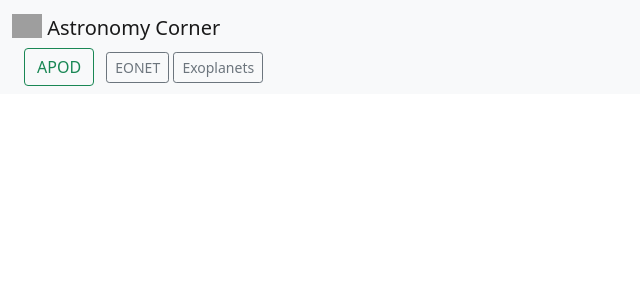
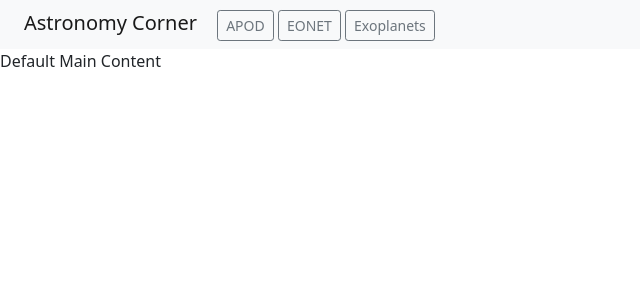
Before and after one commit to adolfojmnz/astronomy-corner, a Django app: template templates/base.html in a window 1280 px wide. Shown: the top 300 px of the page, without its empty margins (0-640 px from the left). Run offline with Django 3.2, Linux system fonts and the light colour scheme; the template is opened without the code that fills it, so the values that code supplies are empty; grey boxes are pictures that could not be loaded.

Commit message:
Change old navbar for a Bootstrap navbar

```diff
--- a/templates/base.html
+++ b/templates/base.html
@@ -1,28 +1,31 @@
 <!DOCTYPE html>
 <hrml lang="en">
 	<head>
+		{% block meta %}
 		<meta charset="utf-8">
+		{% endblock %}
+
 		<title>
 			{% block title %}
 			Block Title
 			{% endblock %}
 		</title>
-		<link href="https://cdn.jsdelivr.net/npm/bootstrap@5.1.3/dist/css/bootstrap.min.css"
-			  rel="stylesheet" integrity="sha384-1BmE4kWBq78iYhFldvKuhfTAU6auU8tT94WrHftjDbrCEXSU1oBoqyl2QvZ6jIW3"
-			  crossorigin="anonymous">
+
+		{% block style %}
+		<link href="https://cdn.jsdelivr.net/npm/bootstrap@5.1.3/dist/css/bootstrap.min.css" rel="stylesheet" integrity="sha384-1BmE4kWBq78iYhFldvKuhfTAU6auU8tT94WrHftjDbrCEXSU1oBoqyl2QvZ6jIW3" crossorigin="anonymous">
+		{% endblock %}
 	</head>
+
 	<body>
 		<header>
+			{# Bootstrap navbar #}
 			{% block navbar %}
 			<nav class="navbar navbar-light bg-light">
 
   				<div class="container-fluid">
-    				<a class="navbar-brand" href="#">
-      					<img src="/docs/5.1/assets/brand/bootstrap-logo.svg" alt="" width="30" height="24" class="d-inline-block align-text-top">
-      					Astronomy Corner
-    				</a>
 	  				<form class="container-fluid justify-content-start">
-						<a href="{% url 'apod:index' %}"><button class="btn btn-outline-success me-2" type="button">APOD</button></a>
+						<a class="navbar-brand" href="#">Astronomy Corner</a>
+						<a href="{% url 'apod:index' %}"><button class="btn btn-sm btn-outline-secondary" type="button">APOD</button></a>
 		    			<button class="btn btn-sm btn-outline-secondary" type="button">EONET</button>
 		    			<button class="btn btn-sm btn-outline-secondary" type="button">Exoplanets</button>
 	  				</form>
@@ -30,10 +33,13 @@
 			</nav>
 			{% endblock %}
 		</header>
+
 		<main>
 			{% block content %}
+			Default Main Content
 			{% endblock %}
 		</main>
+
 		<aside>
 			{% block aside %}
 			{% endblock %}
```
